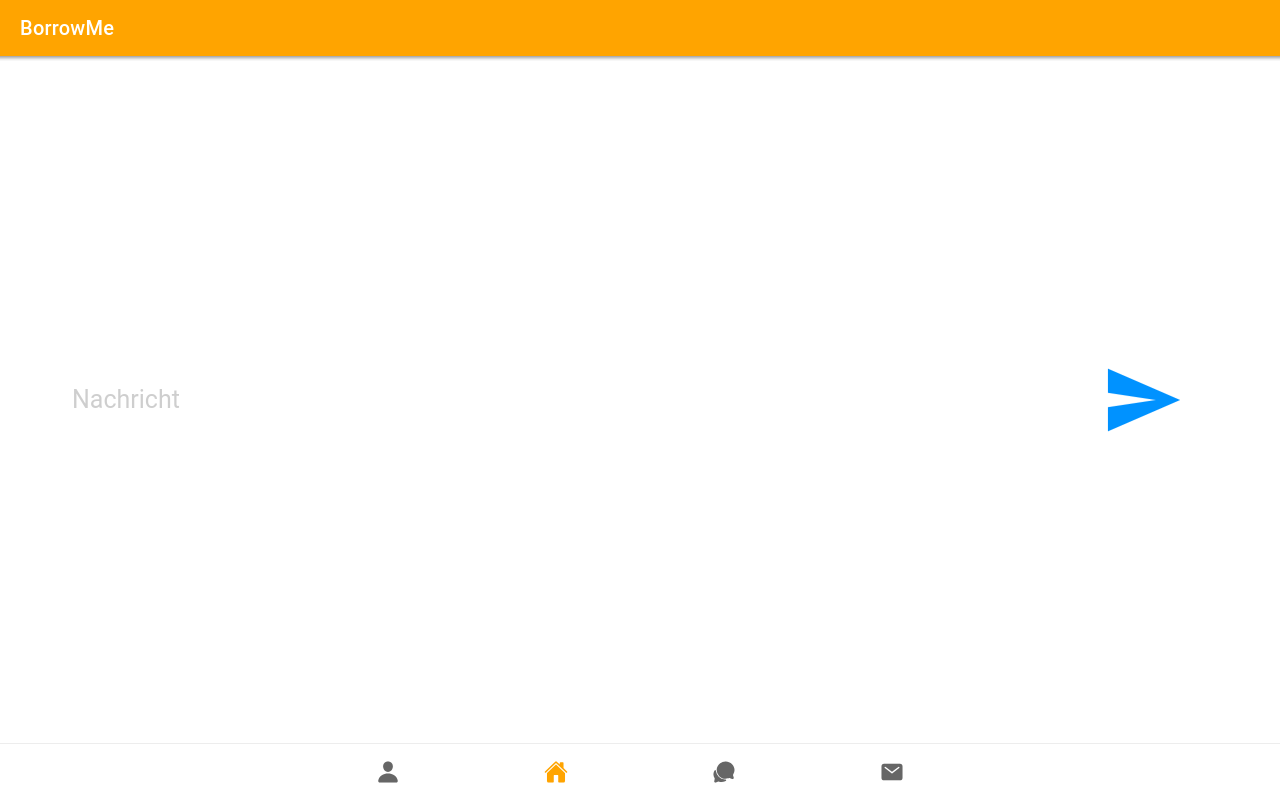
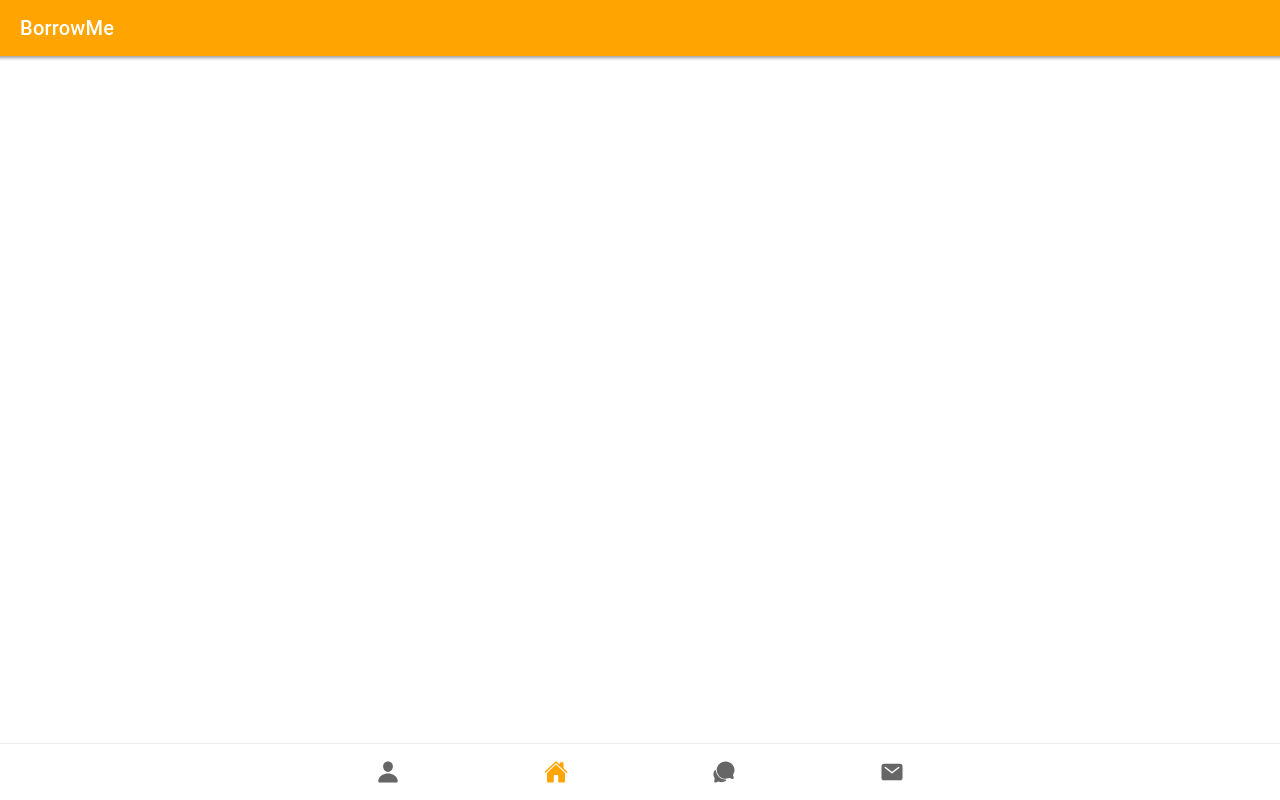
Before and after one commit to nolliebigspin/borrow-me, a React (Create React App) app: page /home in a window 1280 px wide. Built offline with nearby package versions, Linux system fonts and the light colour scheme.

Commit message:
added message bar

```diff
--- a/src/common/components/SendMessageField/SendMessageField.css
+++ b/src/common/components/SendMessageField/SendMessageField.css
@@ -2,21 +2,22 @@
     display: flex;
     flex-direction: row;
     margin: 0 5vw 0 5vw;
+    padding: 0 20px 0 20px;
+    box-shadow: 0px 2px 4px #9F9F9F;
 }
 
 .inputElement {
-    flex: 7;
     font-size: 25px;
+    text-align: left;
+}
+
+.inputElement::placeholder {
     color: #9F9F9F;
-    text-align: left;
-    padding-left: 1.5vw;
-
 }
 
 .sendElement {
-    flex: 1;
     color: #0092FF;
     align-self: center;
     justify-self: center;
-    font-size: 6vw;
+    font-size: 30px;
 }
--- a/src/pages/Home/Home.tsx
+++ b/src/pages/Home/Home.tsx
@@ -9,7 +9,6 @@ const Home: React.FC = () => {
     <IonPage>
       <Header title={"BorrowMe"} />
       <IonContent color="light">
-      <SendMessageField/>
       </IonContent>
       <MenuBar />
     </IonPage>
```
